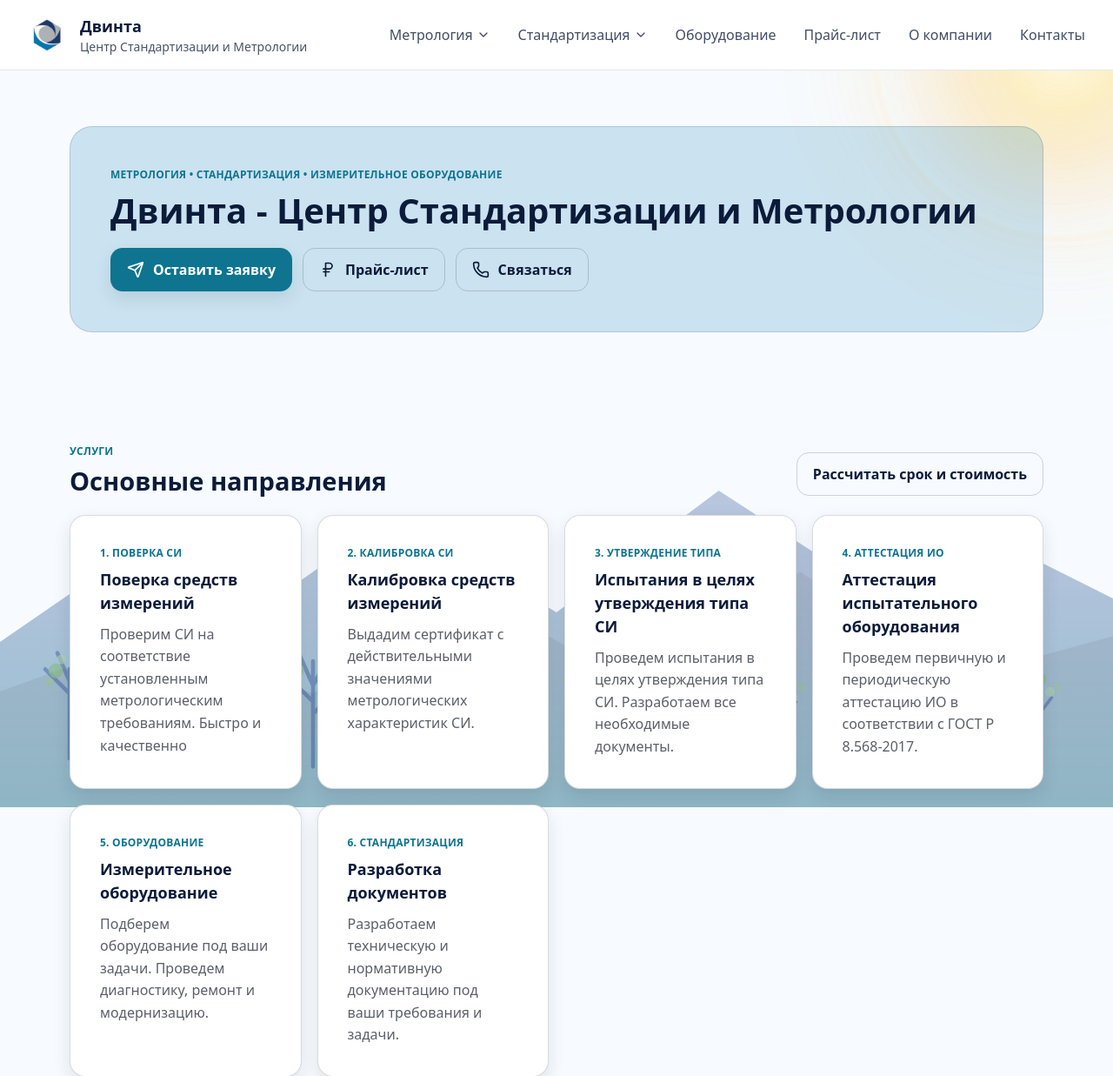
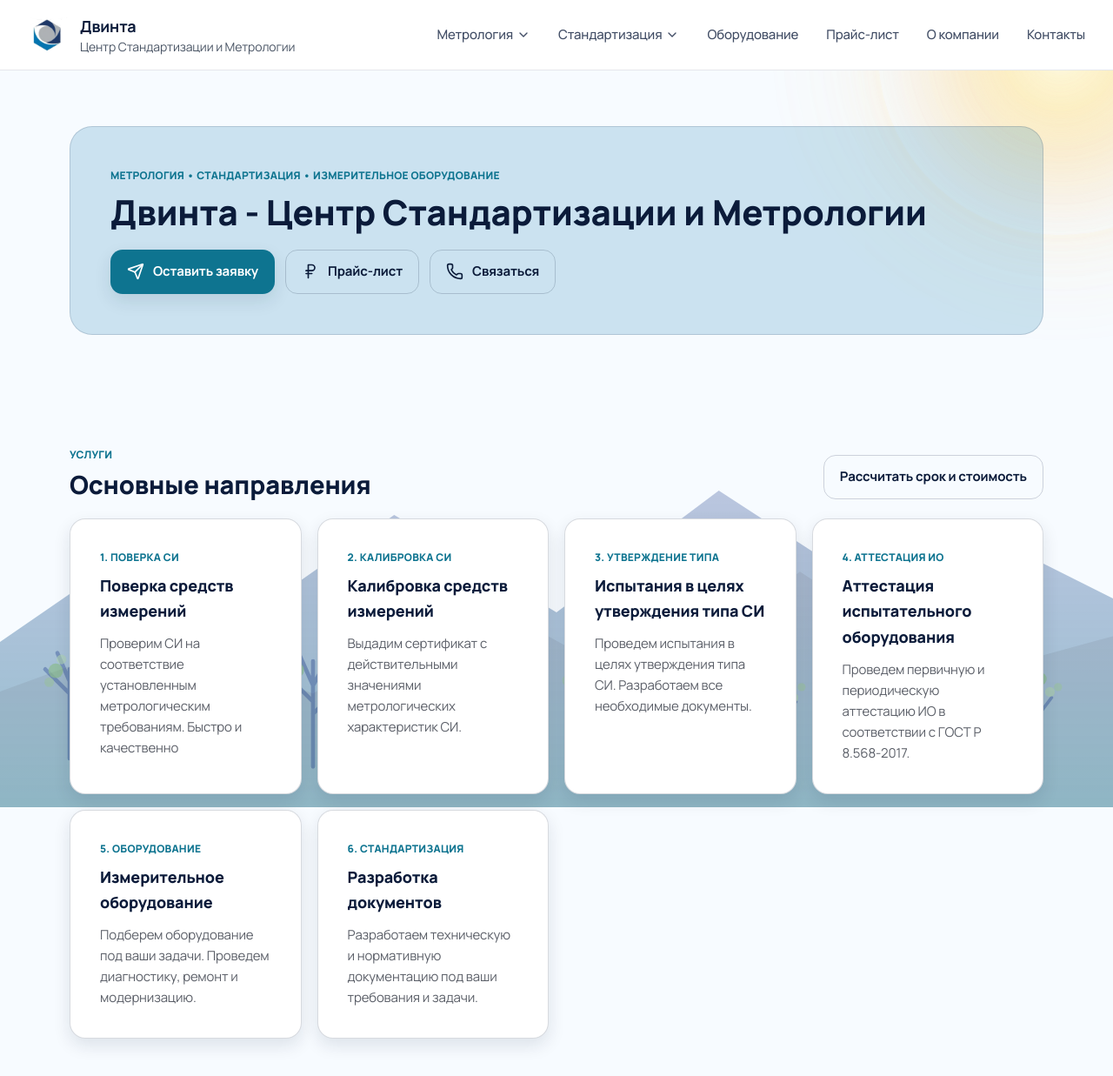
Before and after one commit to plag1atv/Dvinta-group-site, a Flask app: page / in a window 1280 px wide. Shown: the top 1237 px of the page at 87% size. Run offline with Flask 3, Linux system fonts and the light colour scheme.

Commit message:
74 global change

```diff
--- a/app/static/css/theme.css
+++ b/app/static/css/theme.css
@@ -78,6 +78,11 @@ html, body { height: 100%; }
 body{
   background:#fff;
   color: var(--c-900);
+  font-family: "Manrope", system-ui, -apple-system, BlinkMacSystemFont, "Segoe UI", sans-serif;
+  font-size: 15px;
+  line-height: 1.65;
+  font-weight: 400;
+  letter-spacing: -0.01em;
 }
 
 /* ===== Parallax background: mountains ===== */
--- a/app/templates/base.html
+++ b/app/templates/base.html
@@ -6,6 +6,11 @@
   <title>{{ title or "Двинта" }}</title>
   <link rel="icon" type="image/png" href="{{ url_for('static', filename='img/dvinta_mark_256.png') }}">
   <link rel="icon" type="image/png" href="{{ url_for('static', filename='img/dvinta_mark_256.png') }}">
+
+  <link rel="preconnect" href="https://fonts.googleapis.com">
+  <link rel="preconnect" href="https://fonts.gstatic.com" crossorigin>
+  <link href="https://fonts.googleapis.com/css2?family=Manrope:wght@400;500;600;700;800;900&display=swap" rel="stylesheet">
+
   <link rel="stylesheet" href="{{ url_for('static', filename='css/styles.css') }}">
   <link rel="stylesheet" href="{{ url_for('static', filename='css/theme.css') }}">
 </head>
```
